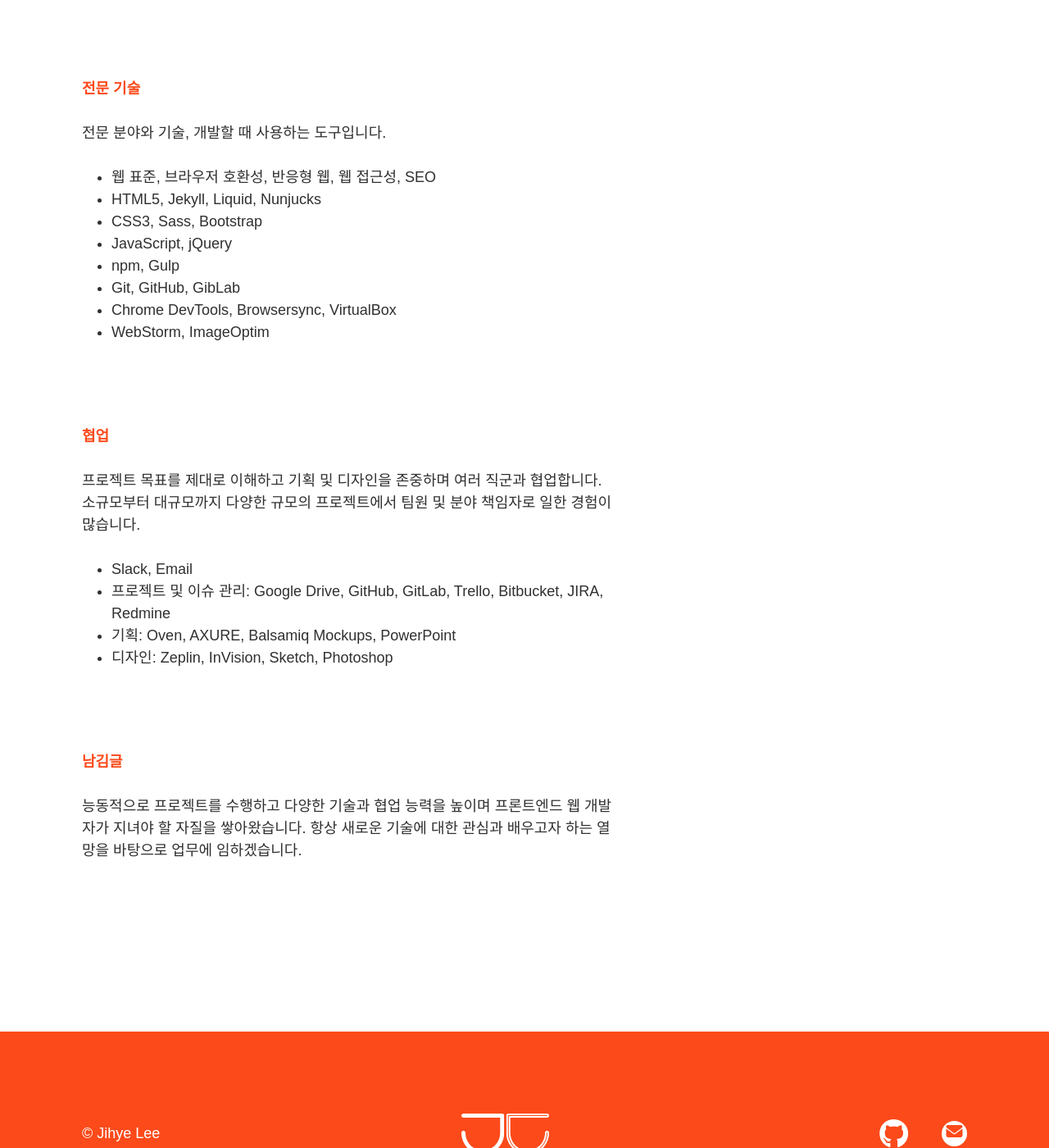
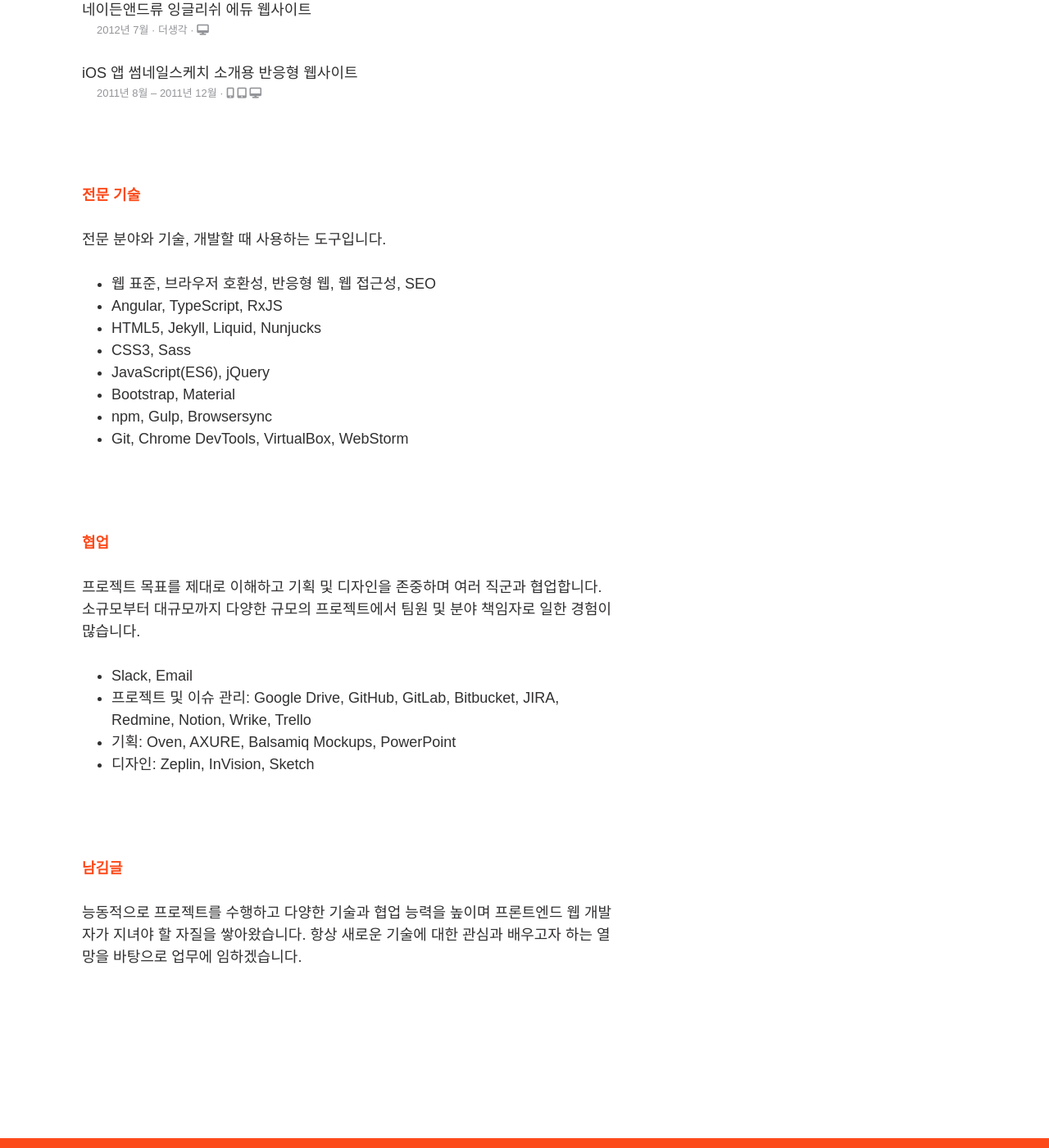
Before and after one commit to designmeme/designmeme.github.io, a Jekyll site: the page built from ko/resume.md, in a window 1280 px wide and 1400 px high, scrolled down 5065 px. Shown: the whole window at 82% size. Built offline with Jekyll 4.4.1, drawn with Linux system fonts in a browser that asks for light colours; nearby versions of some CDN libraries; some web fonts are replaced; comment, search, counter and statistics services are not loaded; some of the changed text lies outside the part shown.

Commit message:
Update resume.yml

```diff
--- a/_data/resume.yml
+++ b/_data/resume.yml
@@ -1,7 +1,11 @@
 career:
+  - title: 띵스플로우 프론트엔드 웹 개발자
+    date: [2017-12, present]
+    description: 하우투메리에서 함께 일한 인연을 이어 현재 띵스플로우에서 프론트엔드 웹 개발을 담당하고 있습니다.
+
   - title: 프리랜서 프론트엔드 웹 개발자
-    date: [2011-08, present]
-    description: 2011년, 직군이 생소하던 그때부터 프리랜서로서 시작하여 현재까지 일하고 있습니다.
+    date: [2011-08, 2017-09]
+    description: 2011년, 프리랜서로서 시작하여 띵스플로우 입사 전까지 프리랜서로 일했습니다.
 
   - title: 디자인하우스 월간디자인 편집부 기자 인턴
     date: [2010-04, 2010-09]
@@ -255,16 +259,16 @@
 
 skills:
   - 웹 표준, 브라우저 호환성, 반응형 웹, 웹 접근성, SEO
+  - Angular, TypeScript, RxJS
   - HTML5, Jekyll, Liquid, Nunjucks
-  - CSS3, Sass, Bootstrap
-  - JavaScript, jQuery
-  - npm, Gulp
-  - Git, GitHub, GibLab
-  - Chrome DevTools, Browsersync, VirtualBox
-  - WebStorm, ImageOptim
+  - CSS3, Sass
+  - JavaScript(ES6), jQuery
+  - Bootstrap, Material
+  - npm, Gulp, Browsersync
+  - Git, Chrome DevTools, VirtualBox, WebStorm
 
 tools:
   - Slack, Email
-  - '프로젝트 및 이슈 관리: Google Drive, GitHub, GitLab, Trello, Bitbucket, JIRA, Redmine'
+  - '프로젝트 및 이슈 관리: Google Drive, GitHub, GitLab, Bitbucket, JIRA, Redmine, Notion, Wrike, Trello'
   - '기획: Oven, AXURE, Balsamiq Mockups, PowerPoint'
-  - '디자인: Zeplin, InVision, Sketch, Photoshop'
+  - '디자인: Zeplin, InVision, Sketch'
```
